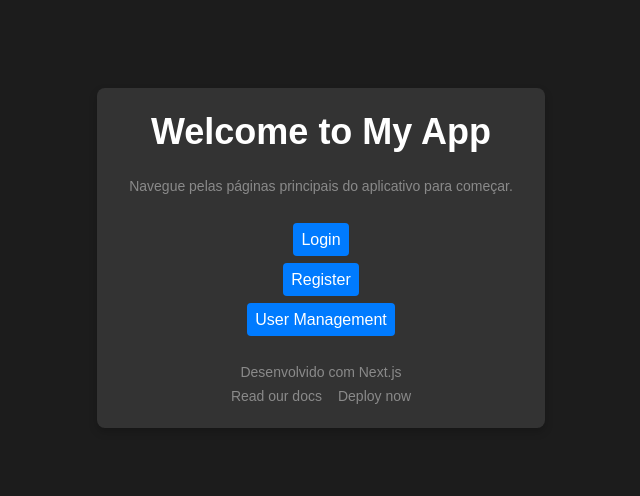
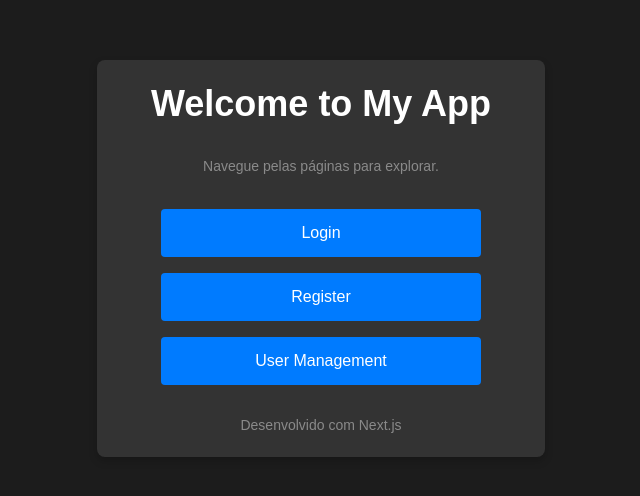
Before and after one commit to codelize/ultimatedevopment, a Next.js app: page / in a window 1280 px wide. Shown: the part 142-638 px from the top of the page, without its empty margins (319-959 px from the left). Built offline with nearby package versions, Linux system fonts and the light colour scheme.

Commit message:
Ajustes nos estilos dos Botões da Home

```diff
--- /dev/null
+++ b/src/app/components/ButtonHome.tsx
@@ -0,0 +1,15 @@
+import React from 'react';
+import Link from 'next/link';
+
+type ButtonHomeProps = {
+  children: React.ReactNode;
+  href: string;
+};
+
+export default function ButtonHome({ children, href }: ButtonHomeProps) {
+  return (
+    <Link href={href} className="button-home w-full h-12 flex items-center justify-center max-w-xs">
+      {children}
+    </Link>
+  );
+}
--- a/src/app/page.tsx
+++ b/src/app/page.tsx
@@ -1,46 +1,22 @@
-import Link from "next/link";
+import ButtonHome from "./components/ButtonHome";
 
 export default function Home() {
   return (
     <div className="flex items-center justify-center min-h-screen bg-page">
-      <div className="w-full max-w-md container-bg p-8 rounded-lg shadow-lg text-center">
-        <h1 className="text-4xl font-bold mb-6 text-color">Welcome to My App</h1>
-        <p className="text-sm text-secondary mb-8">
-          Navegue pelas páginas principais do aplicativo para começar.
+      <div className="w-full max-w-md container-bg p-10 rounded-lg shadow-lg text-center space-y-8">
+        <h1 className="text-4xl font-bold text-color">Welcome to My App</h1>
+        <p className="text-md text-secondary">
+          Navegue pelas páginas para explorar.
         </p>
 
         <div className="flex flex-col gap-4 items-center">
-          <Link href="/login">
-            <span className="button-primary text-center py-2 w-48">Login</span>
-          </Link>
-          <Link href="/register">
-            <span className="button-primary text-center py-2 w-48">Register</span>
-          </Link>
-          <Link href="/user-management">
-            <span className="button-primary text-center py-2 w-48">User Management</span>
-          </Link>
+          <ButtonHome href="/login">Login</ButtonHome>
+          <ButtonHome href="/register">Register</ButtonHome>
+          <ButtonHome href="/user-management">User Management</ButtonHome>
         </div>
 
-        <footer className="mt-8 text-xs text-secondary">
-          <p className="mb-2">Desenvolvido com Next.js</p>
-          <div className="flex gap-4 justify-center">
-            <a
-              href="https://nextjs.org/docs"
-              target="_blank"
-              rel="noopener noreferrer"
-              className="hover:underline"
-            >
-              Read our docs
-            </a>
-            <a
-              href="https://vercel.com/new"
-              target="_blank"
-              rel="noopener noreferrer"
-              className="hover:underline"
-            >
-              Deploy now
-            </a>
-          </div>
+        <footer className="mt-10 text-xs text-secondary space-y-1">
+          <p>Desenvolvido com Next.js</p>
         </footer>
       </div>
     </div>
--- a/src/app/styles/globals.css
+++ b/src/app/styles/globals.css
@@ -175,3 +175,15 @@ body {
   color: #8a8a8a; /* Cor cinza clara e sutil */
   font-size: 0.875rem; /* Tamanho da fonte menor */ /* Reduz ligeiramente a opacidade para um efeito mais suave */
 }
+.button-home {
+  width: 100%;
+  padding: 0.5rem;
+  background-color: var(--button-bg);
+  color: var(--text-color);
+  border-radius: 4px;
+  text-align: center;
+  transition: background-color 0.3s;
+}
+.button-home:hover {
+  background-color: var(--button-hover-bg);
+}
```
